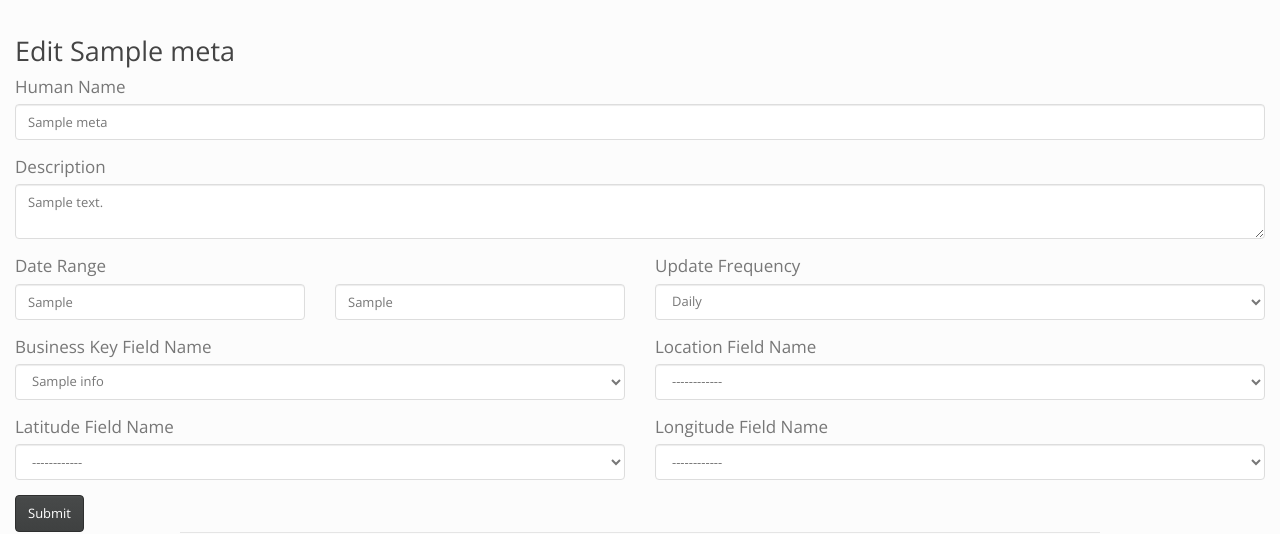
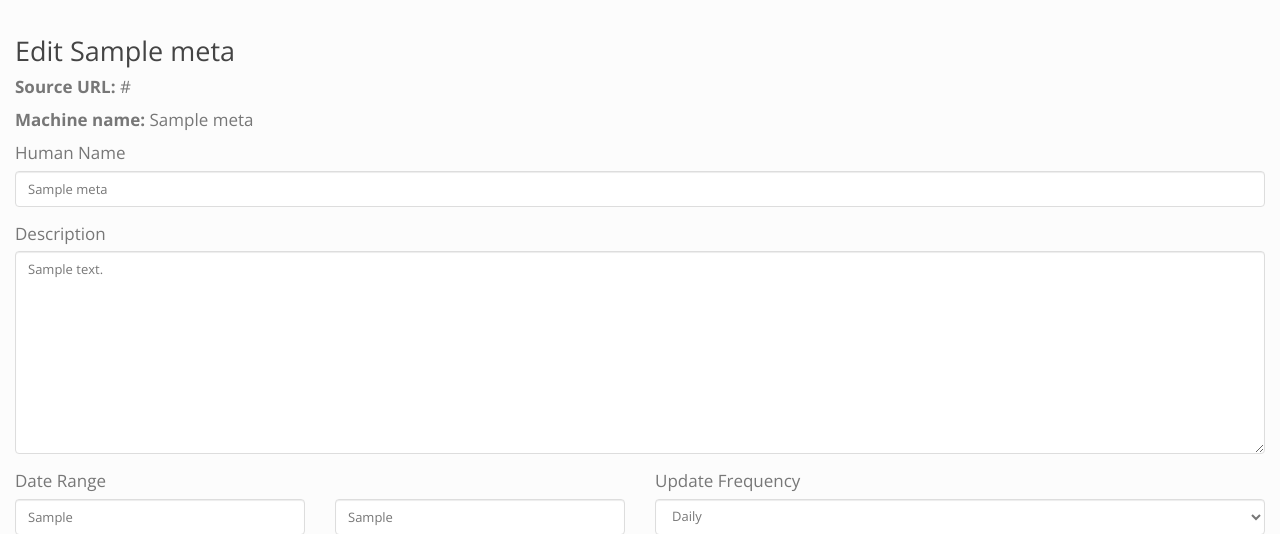
Before and after one commit to UrbanCCD-UChicago/plenario, a Flask app: template plenario/templates/edit-dataset.html in a window 1280 px wide. Shown: the part 41-575 px from the top of the page. Run offline with Flask 2, Linux system fonts and the light colour scheme; tables that the repository leaves empty hold one stand-in row (values such as "Sample post"); the template is opened without the code that fills it: values that come from a table or form of the project are taken from there, most other values are stand-ins (such as "Sample title", 1, 10 or a date in 2020); some libraries are stand-ins or nearby versions.

Commit message:
Added source url and machine name to edit template. Increased height of description text area

```diff
--- a/plenario/templates/edit-dataset.html
+++ b/plenario/templates/edit-dataset.html
@@ -8,6 +8,8 @@
     <h2>
         Edit {{ meta.human_name }}
     </h2>
+    <p><strong>Source URL: </strong>{{ meta.source_url }}</p>
+    <p><strong>Machine name: </strong>{{ meta.dataset_name }}</p>
     <form role="form" method="POST">
         {{ form.csrf_token }}
         <div class="row">
@@ -35,7 +37,7 @@
                 <div class="form-group">
                 {% endif %}
                     <label for="id_description">Description</label>
-                    <textarea class="form-control" id="id_description" name="description">{{ meta.description }}</textarea>
+                    <textarea rows="10" class="form-control" id="id_description" name="description">{{ meta.description }}</textarea>
                     {% if form.description.errors %}
                         {% for error in form.description.errors %}
                             <span class="help-block"><i class="fa fa-exclamation"> </i> {{error}}</span>
```
